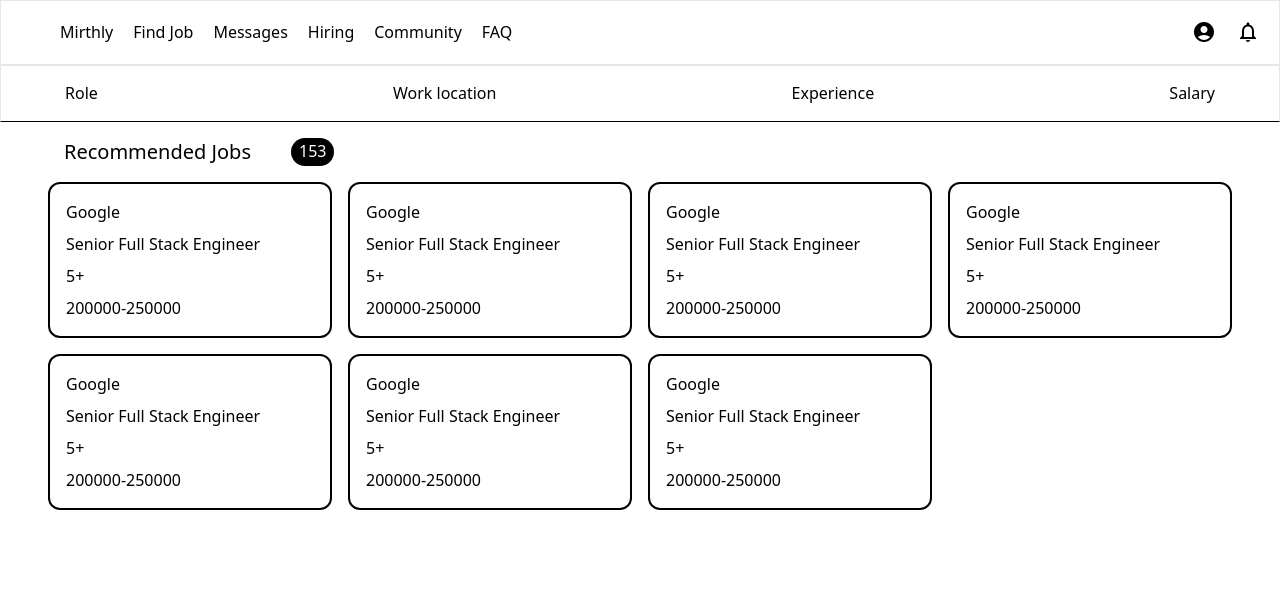
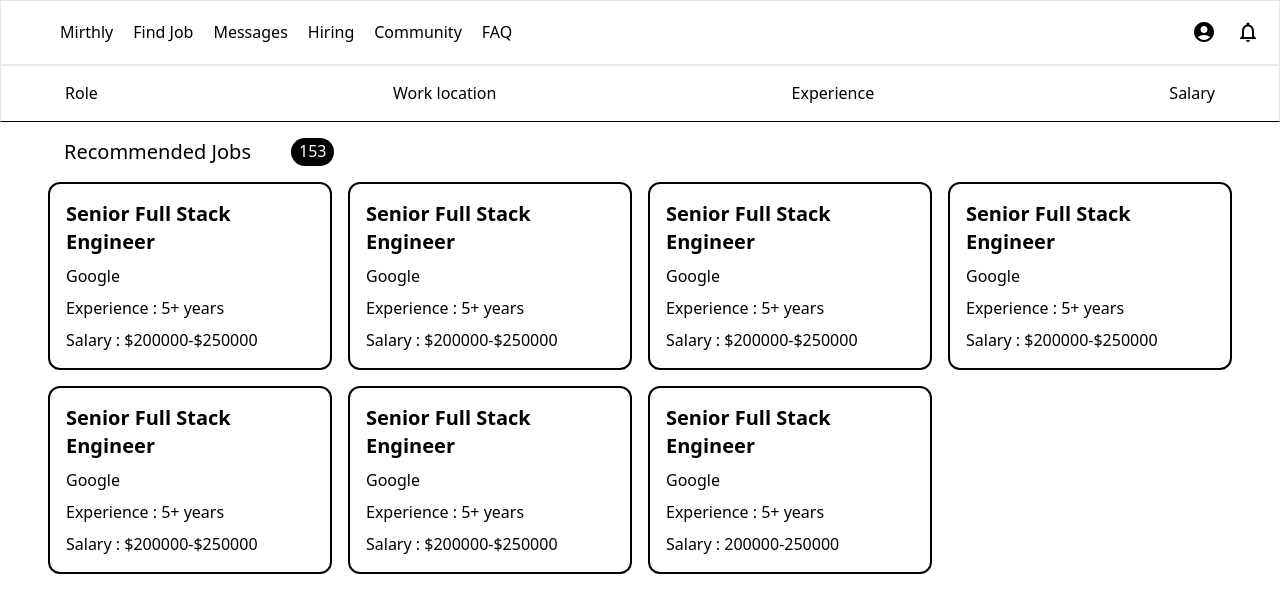
Before and after one commit to Mirthly/MirthlyHire, a React (Vite) app in the folder client/: page /dashboard in a window 1280 px wide. Shown: the top 612 px of the page. Built offline with nearby package versions, Linux system fonts and the light colour scheme.

Commit message:
Changes to cards

```diff
--- a/client/src/components/RecommendedJobs.tsx
+++ b/client/src/components/RecommendedJobs.tsx
@@ -14,10 +14,10 @@
           {data.map((job)=>{
             return(
               <div className="flex flex-col gap-2 border-2 p-4 rounded-xl border-black" key={job.Description}>
+              <div className="text-xl font-bold">{job.RoleName}</div>
               <div>{job.CompanyName}</div>
-              <div>{job.RoleName}</div>
-              <div>{job.Experience}</div>
-              <div>{job.salary}</div>
+              <div>Experience : {job.Experience} years</div>
+              <div>Salary : {job.salary}</div>
               </div>
             )
           })}
@@ -35,42 +35,42 @@
   RoleName:"Senior Full Stack Engineer",
   Experience:"5+",
   Area:"Seatle",
-  salary:"200000-250000",
+  salary:"$200000-$250000",
   Description:"Lorem ipsum dolor sit amet, consectetur adipiscing elit. In pretium, felis vitae mollis luctus, mauris ante laoreet magna, vel molestie augue metus vel est. Proin ac lobortis nisi, non blandit ex. Curabitur lacinia mauris non mi consequat maximus. Integer suscipit sem id blandit blandit. Donec varius in augue venenatis suscipit. Praesent in congue est, non euismod eros. Maecenas tincidunt vel nisi a bibendum. Maecenas ipsum purus, lobortis a scelerisque nec, dapibus id dolor. "
 },{
   CompanyName:"Google",
   RoleName:"Senior Full Stack Engineer",
   Experience:"5+",
   Area:"Seatle",
-  salary:"200000-250000",
+  salary:"$200000-$250000",
   Description:"Lorem ipsum dolor sit amet, consectetur adipiscing elit. In pretium, felis vitae mollis luctus, mauris ante laoreet magna, vel molestie augue metus vel est. Proin ac lobortis nisi, non blandit ex. Curabitur lacinia mauris non mi consequat maximus. Integer suscipit sem id blandit blandit. Donec varius in augue venenatis suscipit. Praesent in congue est, non euismod eros. Maecenas tincidunt vel nisi a bibendum. Maecenas ipsum purus, lobortis a scelerisque nec, dapibus id dolor. "
 },{
   CompanyName:"Google",
   RoleName:"Senior Full Stack Engineer",
   Experience:"5+",
   Area:"Seatle",
-  salary:"200000-250000",
+  salary:"$200000-$250000",
   Description:"Lorem ipsum dolor sit amet, consectetur adipiscing elit. In pretium, felis vitae mollis luctus, mauris ante laoreet magna, vel molestie augue metus vel est. Proin ac lobortis nisi, non blandit ex. Curabitur lacinia mauris non mi consequat maximus. Integer suscipit sem id blandit blandit. Donec varius in augue venenatis suscipit. Praesent in congue est, non euismod eros. Maecenas tincidunt vel nisi a bibendum. Maecenas ipsum purus, lobortis a scelerisque nec, dapibus id dolor. "
 },{
   CompanyName:"Google",
   RoleName:"Senior Full Stack Engineer",
   Experience:"5+",
   Area:"Seatle",
-  salary:"200000-250000",
+  salary:"$200000-$250000",
   Description:"Lorem ipsum dolor sit amet, consectetur adipiscing elit. In pretium, felis vitae mollis luctus, mauris ante laoreet magna, vel molestie augue metus vel est. Proin ac lobortis nisi, non blandit ex. Curabitur lacinia mauris non mi consequat maximus. Integer suscipit sem id blandit blandit. Donec varius in augue venenatis suscipit. Praesent in congue est, non euismod eros. Maecenas tincidunt vel nisi a bibendum. Maecenas ipsum purus, lobortis a scelerisque nec, dapibus id dolor. "
 },{
   CompanyName:"Google",
   RoleName:"Senior Full Stack Engineer",
   Experience:"5+",
   Area:"Seatle",
-  salary:"200000-250000",
+  salary:"$200000-$250000",
   Description:"Lorem ipsum dolor sit amet, consectetur adipiscing elit. In pretium, felis vitae mollis luctus, mauris ante laoreet magna, vel molestie augue metus vel est. Proin ac lobortis nisi, non blandit ex. Curabitur lacinia mauris non mi consequat maximus. Integer suscipit sem id blandit blandit. Donec varius in augue venenatis suscipit. Praesent in congue est, non euismod eros. Maecenas tincidunt vel nisi a bibendum. Maecenas ipsum purus, lobortis a scelerisque nec, dapibus id dolor. "
 },{
   CompanyName:"Google",
   RoleName:"Senior Full Stack Engineer",
   Experience:"5+",
   Area:"Seatle",
-  salary:"200000-250000",
+  salary:"$200000-$250000",
   Description:"Lorem ipsum dolor sit amet, consectetur adipiscing elit. In pretium, felis vitae mollis luctus, mauris ante laoreet magna, vel molestie augue metus vel est. Proin ac lobortis nisi, non blandit ex. Curabitur lacinia mauris non mi consequat maximus. Integer suscipit sem id blandit blandit. Donec varius in augue venenatis suscipit. Praesent in congue est, non euismod eros. Maecenas tincidunt vel nisi a bibendum. Maecenas ipsum purus, lobortis a scelerisque nec, dapibus id dolor. "
 },{
   CompanyName:"Google",
```
